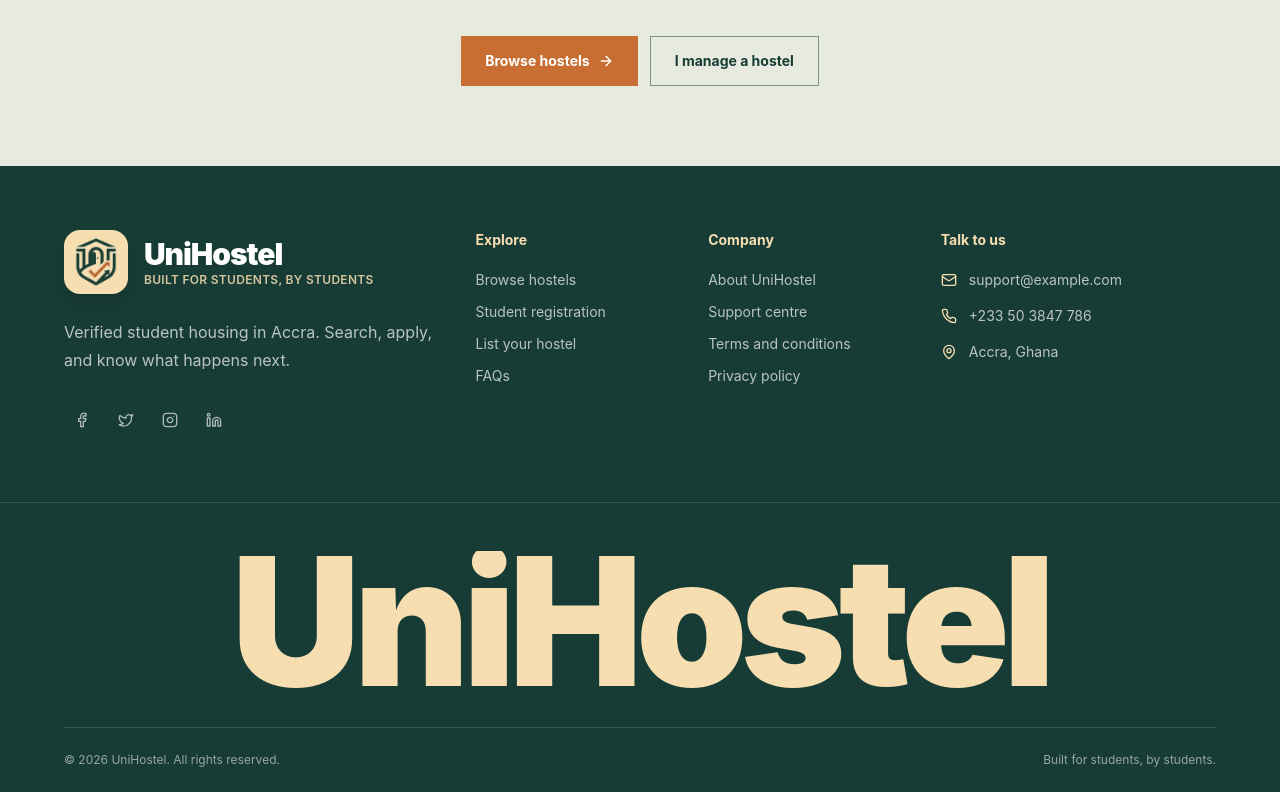
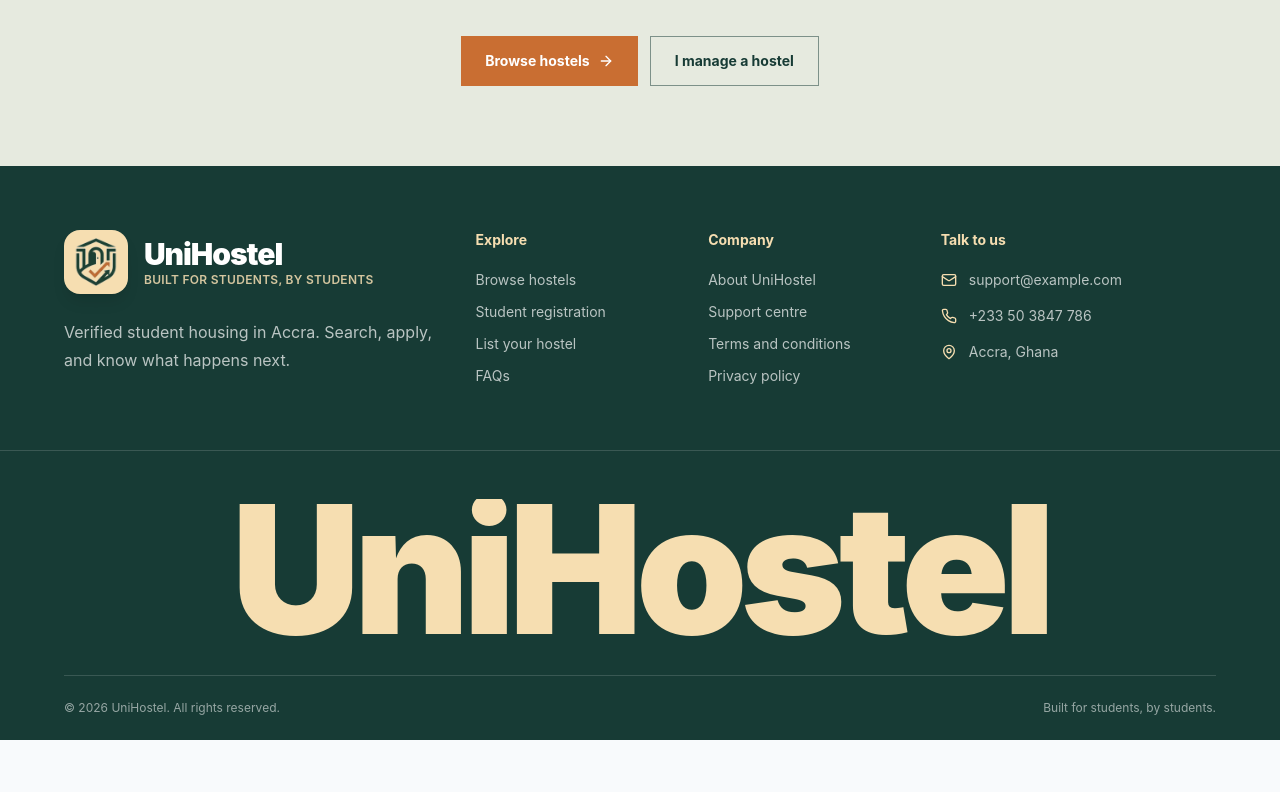
Before and after one commit to Mikedwin/UniHostel, a React (Vite) app in the folder frontend/: page / in a window 1280 px wide. Shown: the part 3782-4574 px from the top of the page. After the commit the page ends 4522 px from the top, so only its background shows below. Built offline with nearby package versions, Linux system fonts and the light colour scheme; no server answers.

Commit message:
Remove social media icons from footer

```diff
--- a/frontend/src/components/Footer.js
+++ b/frontend/src/components/Footer.js
@@ -4,10 +4,6 @@
   Mail,
   Phone,
   MapPin,
-  Facebook,
-  Twitter,
-  Instagram,
-  Linkedin,
 } from "lucide-react";
 import Logo from "./Logo";
 
@@ -40,41 +36,6 @@
               Verified student housing in Accra. Search, apply, and know what
               happens next.
             </p>
-            <div className="mt-7 flex items-center gap-2">
-              {[
-                {
-                  href: "https://facebook.com",
-                  label: "Facebook",
-                  icon: Facebook,
-                },
-                {
-                  href: "https://twitter.com",
-                  label: "Twitter",
-                  icon: Twitter,
-                },
-                {
-                  href: "https://instagram.com",
-                  label: "Instagram",
-                  icon: Instagram,
-                },
-                {
-                  href: "https://linkedin.com",
-                  label: "LinkedIn",
-                  icon: Linkedin,
-                },
-              ].map(({ href, label, icon: Icon }) => (
-                <a
-                  key={label}
-                  href={href}
-                  target="_blank"
-                  rel="noopener noreferrer"
-                  aria-label={label}
-                  className="flex h-9 w-9 items-center justify-center rounded-lg text-white/65 transition-colors duration-200 hover:bg-white/10 hover:text-[#f6deb1] focus:outline-none focus:ring-2 focus:ring-[#f6deb1] focus:ring-offset-2 focus:ring-offset-[#173b35]"
-                >
-                  <Icon className="h-4 w-4" aria-hidden="true" />
-                </a>
-              ))}
-            </div>
           </div>
 
           <nav aria-label="Platform links">
```
